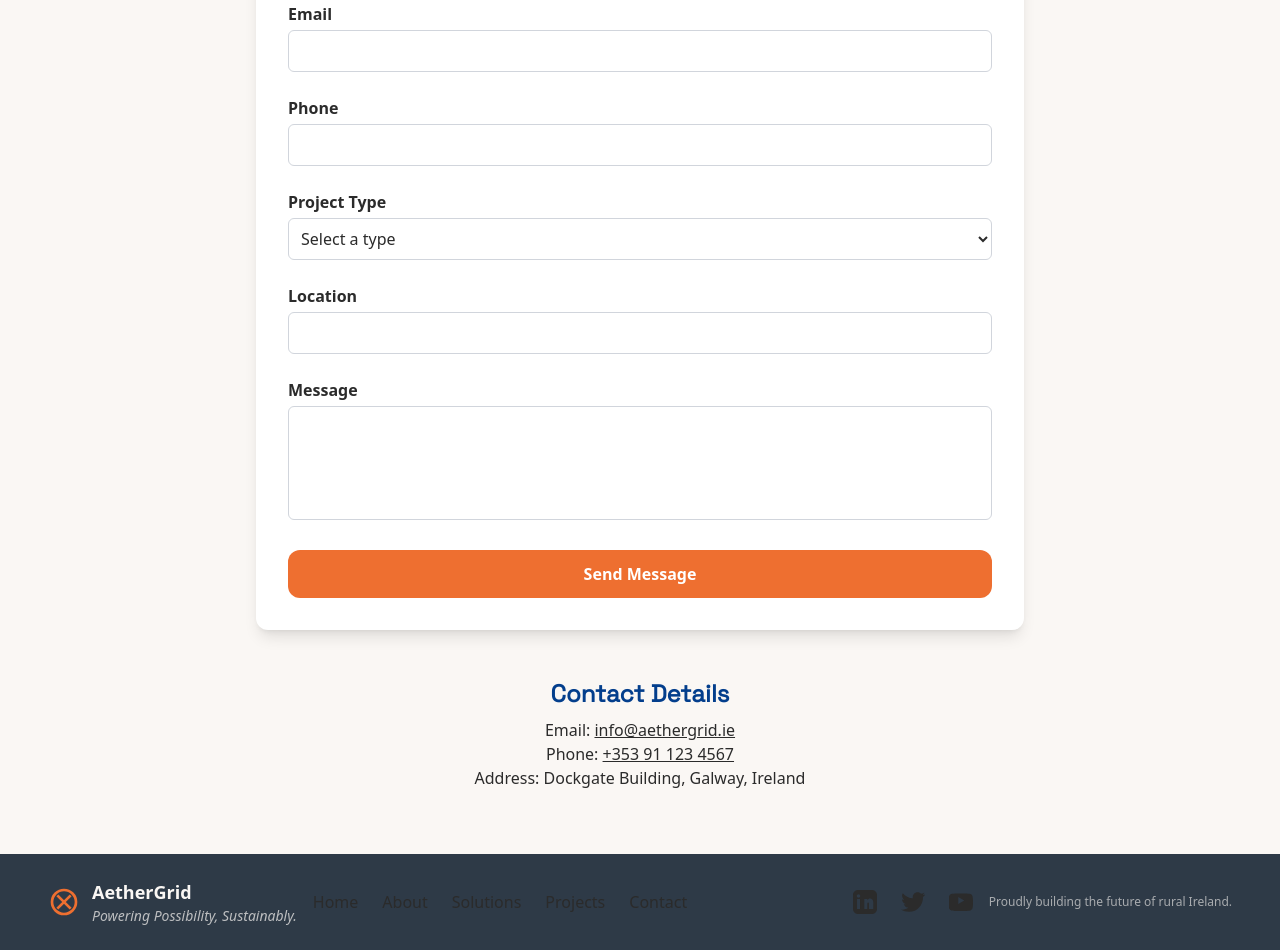
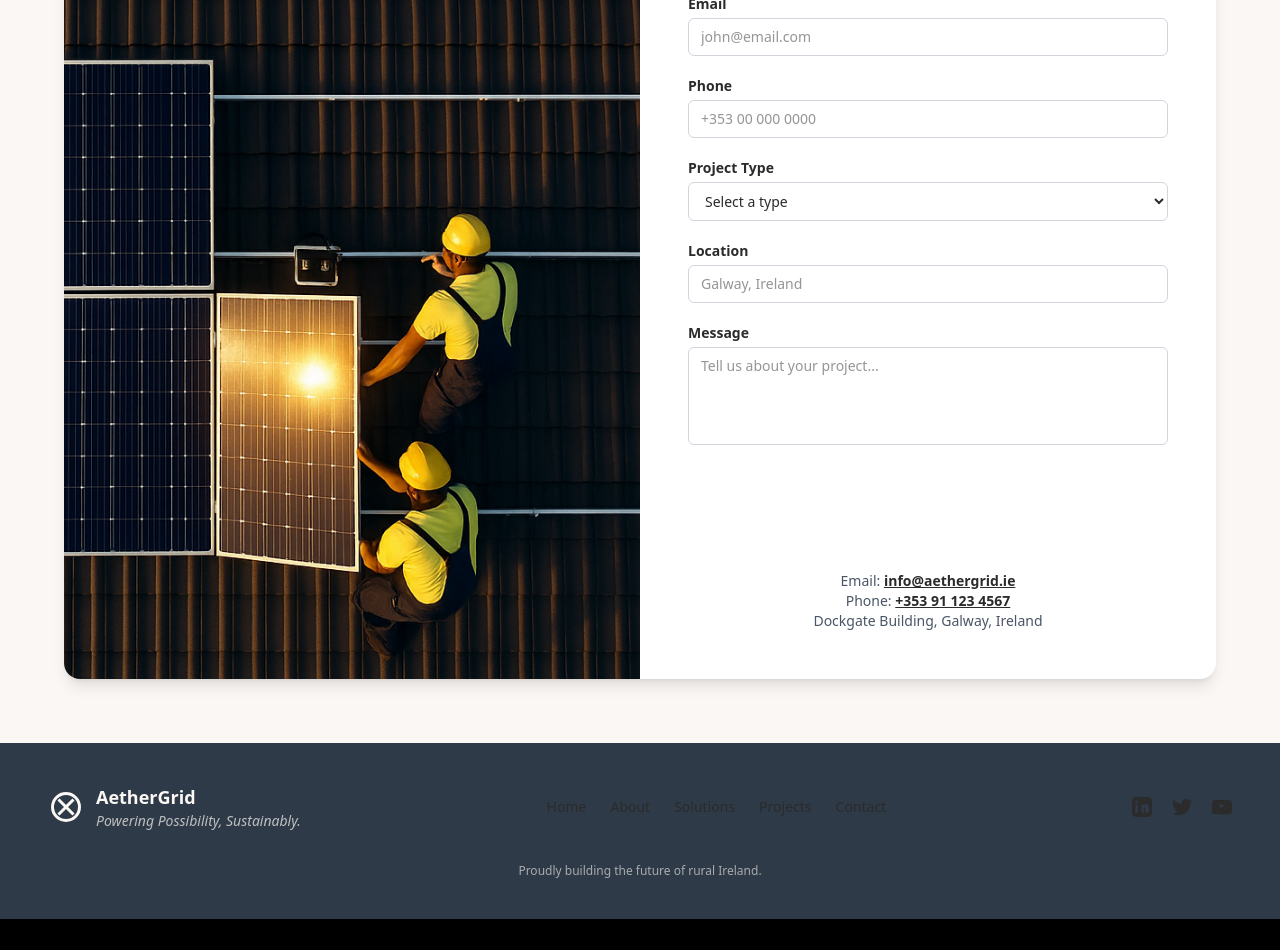
Before and after one commit to UX-PRESS/template-bussnes-vue-energy-lightweight, a Vue app: page / in a window 1280 px wide. Shown: the part 3100-4050 px from the top of the page. After the commit the page ends 4019 px from the top, so only its background shows below. Built offline with nearby package versions, Linux system fonts and the light colour scheme.

Commit message:
contact section and the footer

```diff
--- a/src/components/ContactSection.vue
+++ b/src/components/ContactSection.vue
@@ -1,53 +1,74 @@
 <template>
-  <section class="bg-[#FAF7F4] py-16 px-6 min-h-screen flex flex-col items-center">
-    <div class="max-w-3xl w-full bg-white p-8 rounded-xl shadow-lg">
-      <h1 class="text-4xl font-bold mb-6 text-center text-[var(--slate)]">Get in Touch</h1>
-      <p class="mb-8 text-center text-[var(--taupe)]">
+  <section
+    class="flex min-h-screen items-center justify-center bg-[#FAF7F4] px-6 py-16"
+  >
+    <div
+      class="grid w-full max-w-6xl grid-cols-1 overflow-hidden rounded-2xl bg-white shadow-lg lg:grid-cols-2"
+    >
+      <!-- Image -->
+      <div
+        class="hidden bg-cover bg-center bg-no-repeat lg:block h-full"
+        style="background-image: url('/contact-image.png')"
+      ></div>
+
+      <!-- Form -->
+      <div class="p-8 sm:p-12">
+        <h1
+          class="mb-4 text-center font-grotesk text-3xl font-bold text-graphite sm:text-4xl"
+        >
+          Get in Touch
+        </h1>
+
+        <p class="mb-8 text-center text-sm text-gray-600">
           Have a project in mind? Reach out to us for a consultation or questions.
         </p>
 
-      <form @submit.prevent="handleSubmit" class="space-y-6">
+        <form class="space-y-5">
           <div>
-          <label for="fullName" class="block mb-1 font-semibold text-[var(--slate)]">Full Name</label>
+            <label class="mb-1 block text-sm font-semibold text-graphite">
+              Full Name
+            </label>
             <input
-            id="fullName"
-            v-model="form.fullName"
               type="text"
-            required
-            class="w-full border border-gray-300 rounded-md p-2 focus:outline-none focus:ring-2 focus:ring-[#EE6F30]"
+              placeholder="John Doe"
+              class="w-full rounded-md border border-gray-300 px-3 py-2 text-sm
+                     focus:border-orange focus:outline-none focus:ring-2 focus:ring-orange/30"
             />
           </div>
 
           <div>
-          <label for="email" class="block mb-1 font-semibold text-[var(--slate)]">Email</label>
+            <label class="mb-1 block text-sm font-semibold text-graphite">
+              Email
+            </label>
             <input
-            id="email"
-            v-model="form.email"
               type="email"
-            required
-            class="w-full border border-gray-300 rounded-md p-2 focus:outline-none focus:ring-2 focus:ring-[#EE6F30]"
+              placeholder="john@email.com"
+              class="w-full rounded-md border border-gray-300 px-3 py-2 text-sm
+                     focus:border-orange focus:outline-none focus:ring-2 focus:ring-orange/30"
             />
           </div>
 
           <div>
-          <label for="phone" class="block mb-1 font-semibold text-[var(--slate)]">Phone</label>
+            <label class="mb-1 block text-sm font-semibold text-graphite">
+              Phone
+            </label>
             <input
-            id="phone"
-            v-model="form.phone"
               type="tel"
-            class="w-full border border-gray-300 rounded-md p-2 focus:outline-none focus:ring-2 focus:ring-[#EE6F30]"
+              placeholder="+353 00 000 0000"
+              class="w-full rounded-md border border-gray-300 px-3 py-2 text-sm
+                     focus:border-orange focus:outline-none focus:ring-2 focus:ring-orange/30"
             />
           </div>
 
           <div>
-          <label for="projectType" class="block mb-1 font-semibold text-[var(--slate)]">Project Type</label>
+            <label class="mb-1 block text-sm font-semibold text-graphite">
+              Project Type
+            </label>
             <select
-            id="projectType"
-            v-model="form.projectType"
-            required
-            class="w-full border border-gray-300 rounded-md p-2 focus:outline-none focus:ring-2 focus:ring-[#EE6F30]"
+              class="w-full rounded-md border border-gray-300 px-3 py-2 text-sm
+                     focus:border-orange focus:outline-none focus:ring-2 focus:ring-orange/30"
             >
-            <option disabled value="">Select a type</option>
+              <option>Select a type</option>
               <option>Smart Microgrid</option>
               <option>Home & Farm Installation</option>
               <option>Energy Consultancy</option>
@@ -56,85 +77,61 @@
           </div>
 
           <div>
-          <label for="location" class="block mb-1 font-semibold text-[var(--slate)]">Location</label>
+            <label class="mb-1 block text-sm font-semibold text-graphite">
+              Location
+            </label>
             <input
-            id="location"
-            v-model="form.location"
               type="text"
-            class="w-full border border-gray-300 rounded-md p-2 focus:outline-none focus:ring-2 focus:ring-[#EE6F30]"
+              placeholder="Galway, Ireland"
+              class="w-full rounded-md border border-gray-300 px-3 py-2 text-sm
+                     focus:border-orange focus:outline-none focus:ring-2 focus:ring-orange/30"
             />
           </div>
 
           <div>
-          <label for="message" class="block mb-1 font-semibold text-[var(--slate)]">Message</label>
+            <label class="mb-1 block text-sm font-semibold text-graphite">
+              Message
+            </label>
             <textarea
-            id="message"
-            v-model="form.message"
               rows="4"
-            required
-            class="w-full border border-gray-300 rounded-md p-2 resize-none focus:outline-none focus:ring-2 focus:ring-[#EE6F30]"
+              placeholder="Tell us about your project..."
+              class="w-full resize-none rounded-md border border-gray-300 px-3 py-2 text-sm
+                     focus:border-orange focus:outline-none focus:ring-2 focus:ring-orange/30"
             ></textarea>
           </div>
 
           <button
-          type="submit"
-          class="w-full bg-[#EE6F30] text-white py-3 rounded-xl font-semibold hover:bg-[#cf5f27] transition"
-          :disabled="loading"
+            type="button"
+            class="mt-4 w-full rounded-xl bg-orange py-3 text-sm font-semibold
+                   text-white transition hover:bg-orange/90"
           >
-          {{ loading ? 'Sending...' : 'Send Message' }}
+            Send Message
           </button>
         </form>
 
-      <p v-if="successMessage" class="mt-6 text-green-600 text-center font-semibold">
-        {{ successMessage }}
+        <!-- Contact info -->
+        <div class="mt-10 text-center text-sm text-gray-600">
+          <p>
+            Email:
+            <a
+              href="mailto:info@aethergrid.ie"
+              class="font-semibold text-orange underline"
+            >
+              info@aethergrid.ie
+            </a>
           </p>
-      <p v-if="errorMessage" class="mt-6 text-red-600 text-center font-semibold">
-        {{ errorMessage }}
+          <p>
+            Phone:
+            <a
+              href="tel:+353911234567"
+              class="font-semibold text-orange underline"
+            >
+              +353 91 123 4567
+            </a>
           </p>
+          <p>Dockgate Building, Galway, Ireland</p>
         </div>
-
-    <div class="mt-12 max-w-3xl text-center text-[var(--slate)]">
-      <h2 class="text-2xl font-semibold mb-2">Contact Details</h2>
-      <p>Email: <a href="mailto:info@aethergrid.ie" class="text-[#EE6F30] underline">info@aethergrid.ie</a></p>
-      <p>Phone: <a href="tel:+353911234567" class="text-[#EE6F30] underline">+353 91 123 4567</a></p>
-      <p>Address: Dockgate Building, Galway, Ireland</p>
+      </div>
     </div>
   </section>
 </template>
-
-<script setup>
-import { ref } from 'vue';
-
-const form = ref({
-  fullName: '',
-  email: '',
-  phone: '',
-  projectType: '',
-  location: '',
-  message: '',
-});
-
-const loading = ref(false);
-const successMessage = ref('');
-const errorMessage = ref('');
-
-function handleSubmit() {
-  loading.value = true;
-  successMessage.value = '';
-  errorMessage.value = '';
-
-  // Simulação de envio - substituir pela integração real
-  setTimeout(() => {
-    loading.value = false;
-    successMessage.value = 'Thank you for contacting us! We will get back to you soon.';
-    form.value = {
-      fullName: '',
-      email: '',
-      phone: '',
-      projectType: '',
-      location: '',
-      message: '',
-    };
-  }, 1500);
-}
-</script>
--- a/src/components/FooterSection.vue
+++ b/src/components/FooterSection.vue
@@ -1,57 +1,127 @@
 <template>
-  <footer
-    class="bg-[#2E3A47] text-[#FAF7F4] py-6 px-6 md:px-12 flex flex-wrap justify-between items-center gap-4"
+  <footer class="bg-[#2E3A47] px-6 py-10 text-[#FAF7F4] md:px-12">
+    <div
+      class="mx-auto flex max-w-7xl flex-col items-center gap-8 md:flex-row md:justify-between"
     >
-    <!-- Logo + Tagline -->
-    <div class="flex flex-col md:flex-row md:items-center space-y-2 md:space-y-0 md:space-x-3 flex-shrink-0 min-w-[220px]">
+      <!-- Brand -->
+      <div class="flex items-center gap-3">
         <svg
           xmlns="http://www.w3.org/2000/svg"
-        class="h-8 w-8 text-[#EE6F30] flex-shrink-0"
+          class="h-9 w-9 text-orange"
           fill="none"
           viewBox="0 0 24 24"
           stroke="currentColor"
           stroke-width="2"
         >
-        <circle cx="12" cy="12" r="9" stroke="#EE6F30" stroke-width="2" fill="none" />
-        <line x1="7" y1="7" x2="17" y2="17" stroke="#EE6F30" stroke-width="2" />
-        <line x1="17" y1="7" x2="7" y2="17" stroke="#EE6F30" stroke-width="2" />
+          <circle cx="12" cy="12" r="9" />
+          <line x1="7" y1="7" x2="17" y2="17" />
+          <line x1="17" y1="7" x2="7" y2="17" />
         </svg>
-      <div class="flex flex-col leading-tight">
-        <span class="font-bold text-lg">AetherGrid</span>
-        <span class="italic text-sm opacity-70 max-w-xs">Powering Possibility, Sustainably.</span>
+
+        <div class="leading-tight">
+          <p class="text-lg font-bold">AetherGrid</p>
+          <p class="max-w-xs text-sm italic opacity-70">
+            Powering Possibility, Sustainably.
+          </p>
         </div>
       </div>
 
-    <!-- Navegação -->
-    <nav class="flex flex-wrap justify-center md:justify-start gap-6 flex-grow min-w-[200px]">
-      <router-link to="/" class="hover:text-[#EE6F30] transition whitespace-nowrap">Home</router-link>
-      <router-link to="/about" class="hover:text-[#EE6F30] transition whitespace-nowrap">About</router-link>
-      <router-link to="/solutions" class="hover:text-[#EE6F30] transition whitespace-nowrap">Solutions</router-link>
-      <router-link to="/projects" class="hover:text-[#EE6F30] transition whitespace-nowrap">Projects</router-link>
-      <router-link to="/contact" class="hover:text-[#EE6F30] transition whitespace-nowrap">Contact</router-link>
+      <!-- Navigation -->
+      <nav
+        class="flex flex-wrap justify-center gap-x-6 gap-y-3 text-sm font-medium"
+      >
+        <router-link
+          to="/"
+          class="transition hover:text-orange"
+        >
+          Home
+        </router-link>
+        <router-link
+          to="/about"
+          class="transition hover:text-orange"
+        >
+          About
+        </router-link>
+        <router-link
+          to="/solutions"
+          class="transition hover:text-orange"
+        >
+          Solutions
+        </router-link>
+        <router-link
+          to="/projects"
+          class="transition hover:text-orange"
+        >
+          Projects
+        </router-link>
+        <router-link
+          to="/contact"
+          class="transition hover:text-orange"
+        >
+          Contact
+        </router-link>
       </nav>
 
-    <!-- Ícones sociais -->
-    <div class="flex space-x-6 text-xl justify-center md:justify-end flex-shrink-0 min-w-[160px]">
-      <a href="https://www.linkedin.com/company/aethergrid" target="_blank" aria-label="LinkedIn" class="hover:text-[#EE6F30] transition">
-        <svg xmlns="http://www.w3.org/2000/svg" fill="currentColor" class="w-6 h-6" viewBox="0 0 24 24">
-          <path d="M19 0h-14c-2.761 0-5 2.239-5 5v14c0 2.762 2.239 5 5 5h14c2.762 0 5-2.238 5-5v-14c0-2.761-2.238-5-5-5zm-11.99 19h-3v-10h3v10zm-1.5-11.28c-.97 0-1.75-.79-1.75-1.75s.78-1.75 1.75-1.75 1.75.79 1.75 1.75-.78 1.75-1.75 1.75zm13.49 11.28h-3v-5.5c0-1.31-1.69-1.21-1.69 0v5.5h-3v-10h3v1.28c1.39-2.58 6-2.78 6 2.46v6.26z"/>
+      <!-- Social -->
+      <div class="flex items-center gap-5">
+        <a
+          href="https://www.linkedin.com/company/aethergrid"
+          target="_blank"
+          aria-label="LinkedIn"
+          class="transition hover:text-orange"
+        >
+          <svg
+            xmlns="http://www.w3.org/2000/svg"
+            class="h-5 w-5"
+            fill="currentColor"
+            viewBox="0 0 24 24"
+          >
+            <path
+              d="M19 0h-14c-2.761 0-5 2.239-5 5v14c0 2.762 2.239 5 5 5h14c2.762 0 5-2.238 5-5v-14c0-2.761-2.238-5-5-5zm-11.99 19h-3v-10h3v10zm-1.5-11.28c-.97 0-1.75-.79-1.75-1.75s.78-1.75 1.75-1.75 1.75.79 1.75 1.75-.78 1.75-1.75 1.75zm13.49 11.28h-3v-5.5c0-1.31-1.69-1.21-1.69 0v5.5h-3v-10h3v1.28c1.39-2.58 6-2.78 6 2.46v6.26z"
+            />
           </svg>
         </a>
-      <a href="https://twitter.com/aethergrid" target="_blank" aria-label="X (Twitter)" class="hover:text-[#EE6F30] transition">
-        <svg xmlns="http://www.w3.org/2000/svg" fill="currentColor" class="w-6 h-6" viewBox="0 0 24 24">
-          <path d="M24 4.56c-.89.39-1.84.66-2.84.78 1.02-.61 1.8-1.57 2.17-2.71-.95.56-2.01.96-3.14 1.18-.9-.95-2.17-1.54-3.58-1.54-2.7 0-4.88 2.19-4.88 4.88 0 .38.04.75.12 1.1-4.06-.2-7.66-2.15-10.06-5.1-.42.72-.66 1.57-.66 2.48 0 1.71.87 3.22 2.19 4.11-.81 0-1.57-.25-2.23-.61v.06c0 2.4 1.7 4.4 3.95 4.85-.41.11-.85.17-1.3.17-.32 0-.62-.03-.92-.08.63 1.96 2.46 3.38 4.62 3.42-1.7 1.33-3.85 2.12-6.18 2.12-.4 0-.79-.02-1.17-.07 2.21 1.42 4.83 2.24 7.65 2.24 9.17 0 14.19-7.6 14.19-14.19 0-.22-.01-.44-.02-.65.97-.7 1.8-1.57 2.46-2.56z"/>
+
+        <a
+          href="https://twitter.com/aethergrid"
+          target="_blank"
+          aria-label="X (Twitter)"
+          class="transition hover:text-orange"
+        >
+          <svg
+            xmlns="http://www.w3.org/2000/svg"
+            class="h-5 w-5"
+            fill="currentColor"
+            viewBox="0 0 24 24"
+          >
+            <path
+              d="M24 4.56c-.89.39-1.84.66-2.84.78 1.02-.61 1.8-1.57 2.17-2.71-.95.56-2.01.96-3.14 1.18-.9-.95-2.17-1.54-3.58-1.54-2.7 0-4.88 2.19-4.88 4.88 0 .38.04.75.12 1.1-4.06-.2-7.66-2.15-10.06-5.1-.42.72-.66 1.57-.66 2.48 0 1.71.87 3.22 2.19 4.11-.81 0-1.57-.25-2.23-.61v.06c0 2.4 1.7 4.4 3.95 4.85-.41.11-.85.17-1.3.17-.32 0-.62-.03-.92-.08.63 1.96 2.46 3.38 4.62 3.42-1.7 1.33-3.85 2.12-6.18 2.12-.4 0-.79-.02-1.17-.07 2.21 1.42 4.83 2.24 7.65 2.24 9.17 0 14.19-7.6 14.19-14.19 0-.22-.01-.44-.02-.65.97-.7 1.8-1.57 2.46-2.56z"
+            />
           </svg>
         </a>
-      <a href="https://www.youtube.com/aethergrid" target="_blank" aria-label="YouTube" class="hover:text-[#EE6F30] transition">
-        <svg xmlns="http://www.w3.org/2000/svg" fill="currentColor" class="w-6 h-6" viewBox="0 0 24 24">
-          <path d="M23.499 6.203c-.278-1.052-1.105-1.878-2.157-2.158-1.9-.511-9.523-.511-9.523-.511s-7.623 0-9.523.511c-1.052.28-1.88 1.106-2.157 2.158-.514 1.95-.514 6.032-.514 6.032s0 4.083.514 6.032c.278 1.053 1.105 1.879 2.157 2.158 1.9.511 9.523.511 9.523.511s7.623 0 9.523-.511c1.052-.279 1.879-1.105 2.157-2.158.514-1.95.514-6.032.514-6.032s0-4.083-.514-6.032zm-14.248 7.69v-6.785l6.027 3.39-6.027 3.395z"/>
+
+        <a
+          href="https://www.youtube.com/aethergrid"
+          target="_blank"
+          aria-label="YouTube"
+          class="transition hover:text-orange"
+        >
+          <svg
+            xmlns="http://www.w3.org/2000/svg"
+            class="h-5 w-5"
+            fill="currentColor"
+            viewBox="0 0 24 24"
+          >
+            <path
+              d="M23.499 6.203c-.278-1.052-1.105-1.878-2.157-2.158-1.9-.511-9.523-.511-9.523-.511s-7.623 0-9.523.511c-1.052.28-1.88 1.106-2.157 2.158-.514 1.95-.514 6.032-.514 6.032s0 4.083.514 6.032c.278 1.053 1.105 1.879 2.157 2.158 1.9.511 9.523.511 9.523.511s7.623 0 9.523-.511c1.052-.279 1.879-1.105 2.157-2.158.514-1.95.514-6.032.514-6.032s0-4.083-.514-6.032zm-14.248 7.69v-6.785l6.027 3.39-6.027 3.395z"
+            />
           </svg>
         </a>
       </div>
+    </div>
 
-    <!-- Texto final - ocupa toda largura em telas pequenas -->
-    <p class="w-full text-center text-xs opacity-60 mt-4 md:mt-0 md:w-auto">
+    <!-- Bottom note -->
+    <p class="mt-8 text-center text-xs opacity-60">
       Proudly building the future of rural Ireland.
     </p>
   </footer>
```
Also changed, not shown: public/contact-image.png (added), public/fadeimage.png (deleted). Lines whose indentation alone changed are shown as unchanged.
